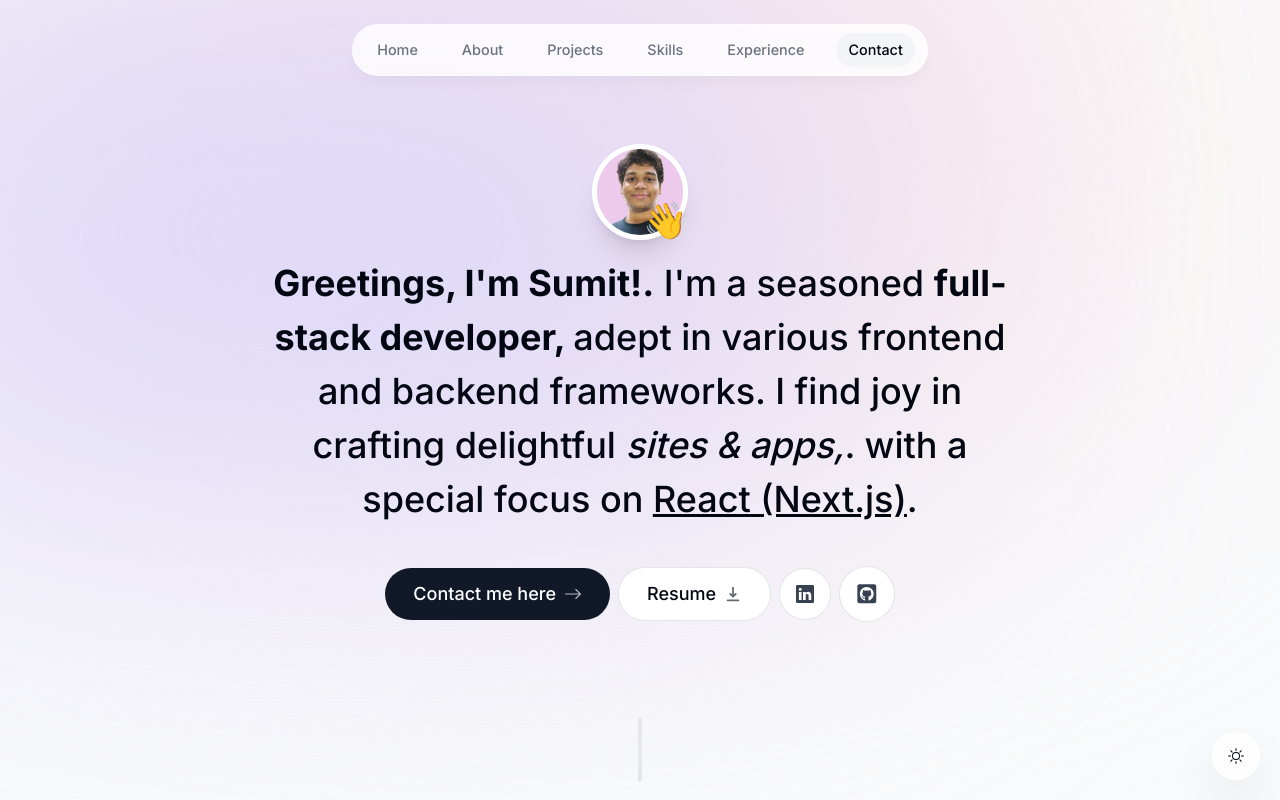
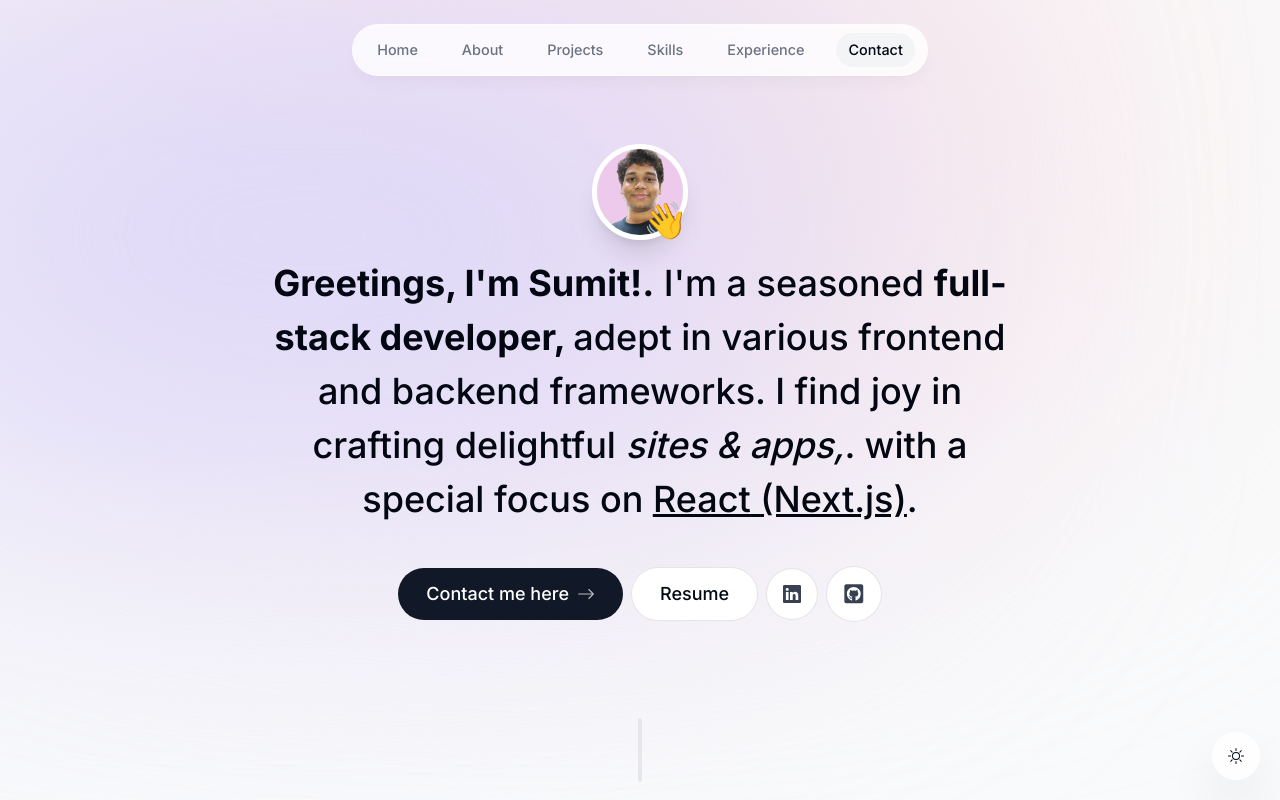
Before and after one commit to sd-cnd/Sumit_Dey, a Next.js app: page / in a window 1280 px wide. Shown: the top 800 px of the page. Built offline with nearby package versions, Linux system fonts and the light colour scheme; no server answers.

Commit message:
Update intro.tsx

```diff
--- a/components/intro.tsx
+++ b/components/intro.tsx
@@ -93,9 +93,10 @@ export default function Intro() {
         <a
           className="group bg-white px-7 py-3 flex items-center gap-2 rounded-full outline-none focus:scale-110 hover:scale-110 active:scale-105 transition cursor-pointer borderBlack dark:bg-white/10"
           href="https://drive.google.com/file/d/1SyOPVQ8W4QJiCos5VLCps9SeEcmd-IV5/view?usp=sharing"
+          target="_blank"
         >
           Resume{" "}
-          <HiDownload className="opacity-60 group-hover:translate-y-1 transition" />
+          {/* <HiDownload className="opacity-60 group-hover:translate-y-1 transition" /> */}
         </a>
 
         <a
```
